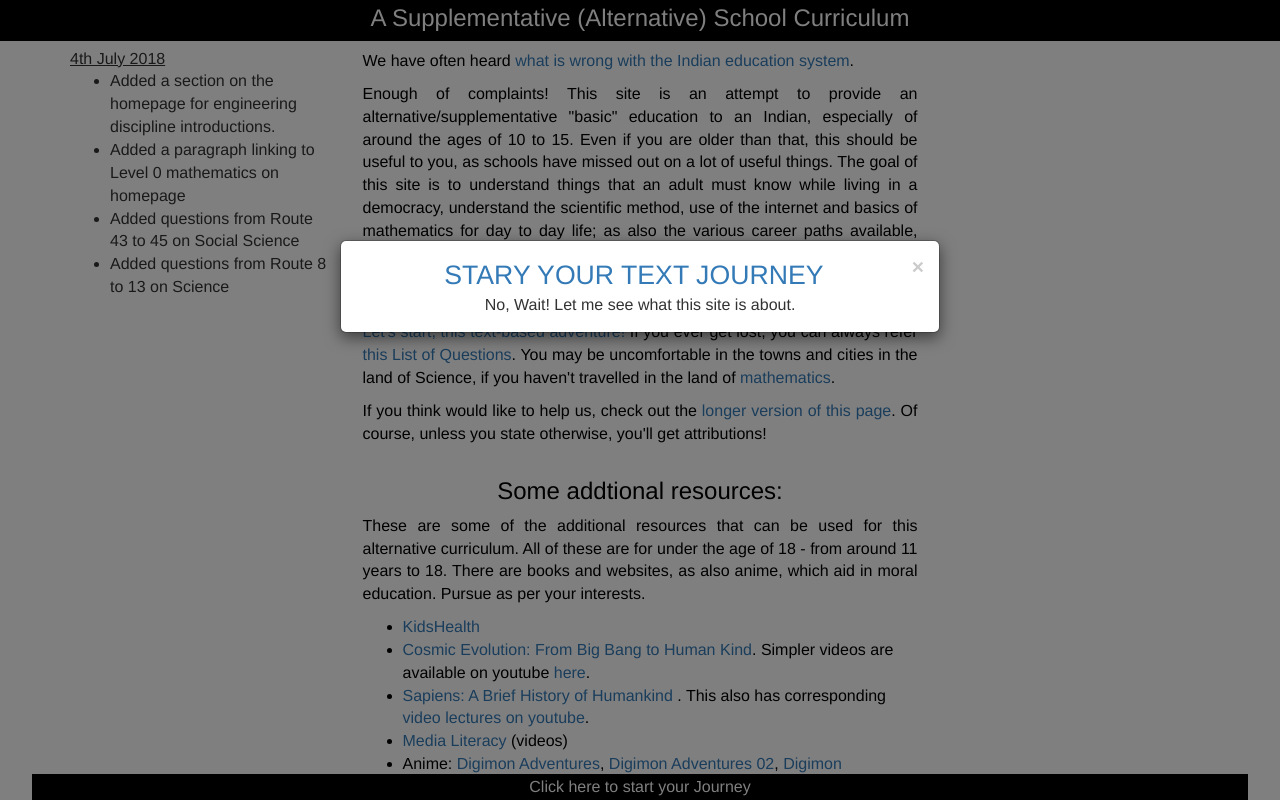
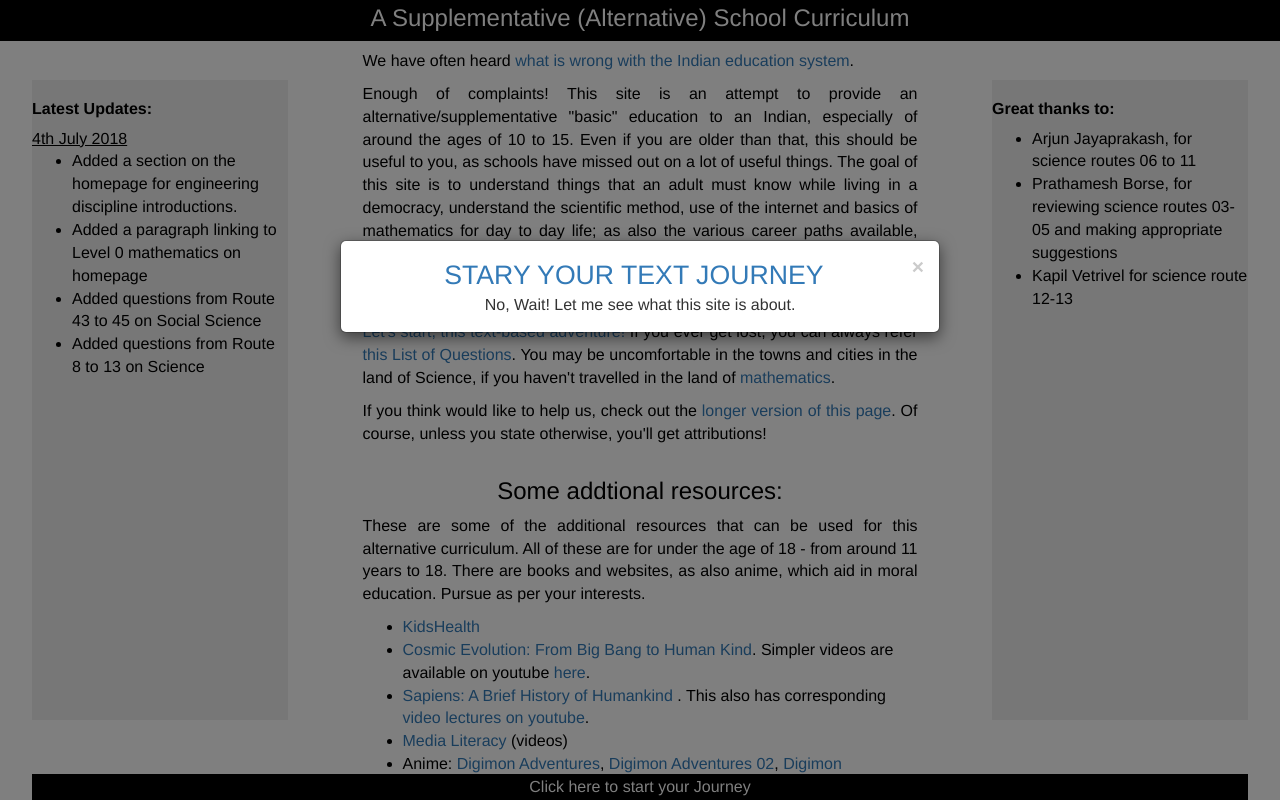
Before and after one commit to digikar99/alterschoolindia, a PHP site: page / in a window 1280 px wide. Run offline with PHP 8.4, Linux system fonts and the light colour scheme.

Commit message:
Previous commit styles updates.

```diff
--- a/styles-bs.css
+++ b/styles-bs.css
@@ -131,6 +156,38 @@
 		height:75vh;
 
 	}
+	#updates{
+		border-style:none;
+		border-top:none;
+		border-color:black;
+		border-width:20px;
+		text-align:left;
+		position:fixed;
+		z-index:1000;
+		background-color:#eee;
+		color:black;
+		overflow-y:scroll;
+		top:10vh;
+		height:80vh;
+		width:20vw;
+		left:2.5vw;
+	}
+	#contributors{
+		border-style:none;
+		border-top:none;
+		border-color:black;
+		border-width:20px;
+		text-align:left;
+		position:fixed;
+		z-index:1000;
+		background-color:#eee;
+		color:black;
+		overflow-y:scroll;
+		top:10vh;
+		height:80vh;
+		width:20vw;
+		right:2.5vw;
+	}
 
 }
 
```
Also changed, not shown: other parts of styles-bs.css (+25 -1 lines).
